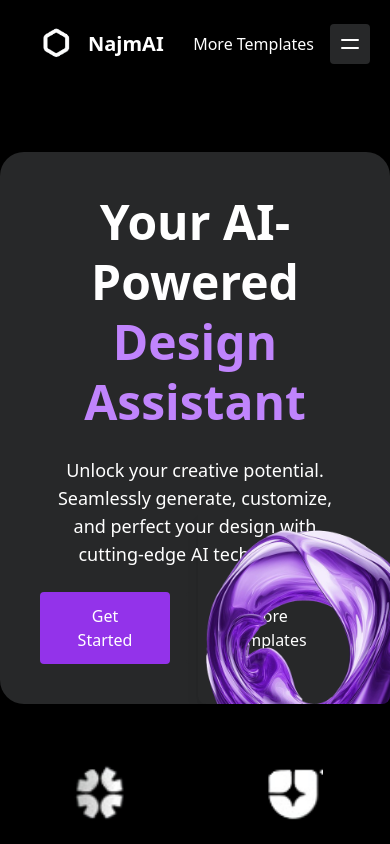
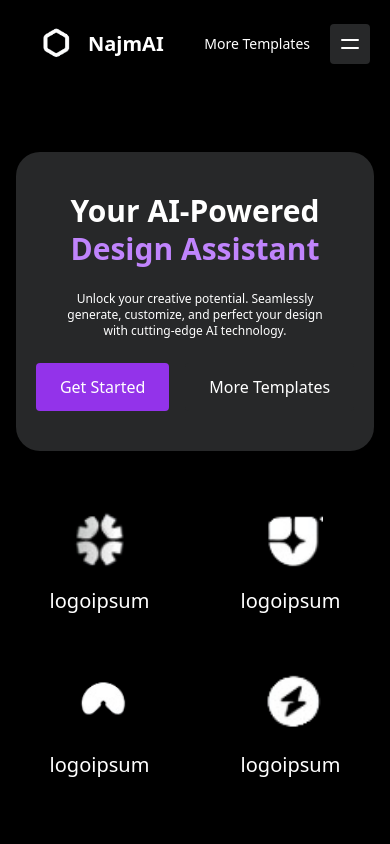
Before and after one commit to Tarunika-R/React-Vite-TailwindCSS-Basics, a React (Vite) app: page / in a window 390 px wide. Shown: the top 844 px of the page. Built offline with nearby package versions, Linux system fonts and the light colour scheme.

Commit message:
"Updated styles in Header and HeroSection components"

```diff
--- a/src/components/Header.jsx
+++ b/src/components/Header.jsx
@@ -17,7 +17,7 @@ const Header = () => {
         </div>
 
           {/* Hamburger Menu Icon (Always Visible) */}
-          <div className="flex items-center space-x-4 md:px-16">
+          <div className="flex items-center space-x-5 md:px-16 text-sm md:text-lg ">
             <a href="#home" className="hover:font-semibold">
               More Templates
             </a>
--- a/src/components/HeroSection.jsx
+++ b/src/components/HeroSection.jsx
@@ -3,7 +3,7 @@ import React from "react";
 const HeroSection = () => {
     return (
         <div
-          className="max-w-6xl mx-auto bg-gray-800 text-white p-10 rounded-3xl shadow-lg relative"
+          className="max-w-6xl mx-4 md:mx-auto text-white p-10 rounded-3xl shadow-lg relative"
           style={{ backgroundColor: "#272829" }}
         >
           {/* Main Content */}
@@ -11,14 +11,14 @@ const HeroSection = () => {
 
             {/* Text Section */}
             <div className="text-center md:text-left md:w-1/2">
-              <h2 className="text-5xl md:text-6xl font-extrabold mb-6 leading-tight">
+              <h2 className="text-3xl md:text-6xl font-extrabold mb-6 leading-tight">
                 Your AI-Powered <br />
                 <span className="text-purple-400">Design Assistant</span>
               </h2>
-              <p className="text-lg mb-6">
+              <p className="text-xs md:text-lg mb-6 mx-5">
                 Unlock your creative potential. Seamlessly generate, customize, and perfect your design with cutting-edge AI technology.
               </p>
-              <div className="flex space-x-4">
+              <div className="flex space-x-4 whitespace-nowrap md:mx-10">
                 <button className="bg-purple-600 text-white py-3 px-6 rounded hover:bg-purple-500">
                   Get Started
                 </button>
@@ -30,7 +30,7 @@ const HeroSection = () => {
             </div>
 
             {/* Hero Image Wrapper */}
-            <div className="absolute bottom-0 right-0 w-48 md:w-64 lg:w-80 h-auto">
+            <div className="hidden md:block absolute bottom-0 right-0 w-48 md:w-64 lg:w-80 h-auto">
               <img
                 src="/images/bg.png"
                 alt="Hero Image"
```
